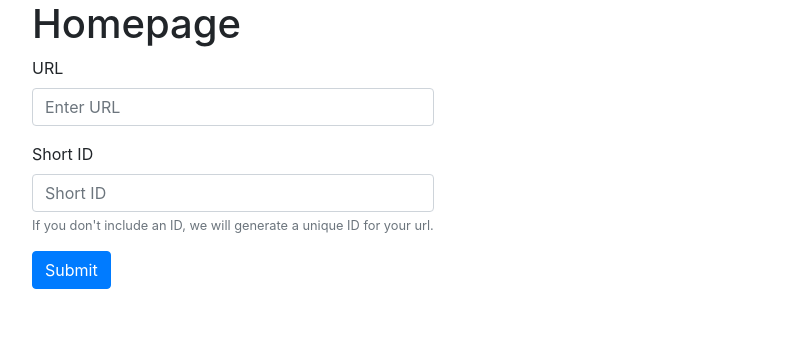
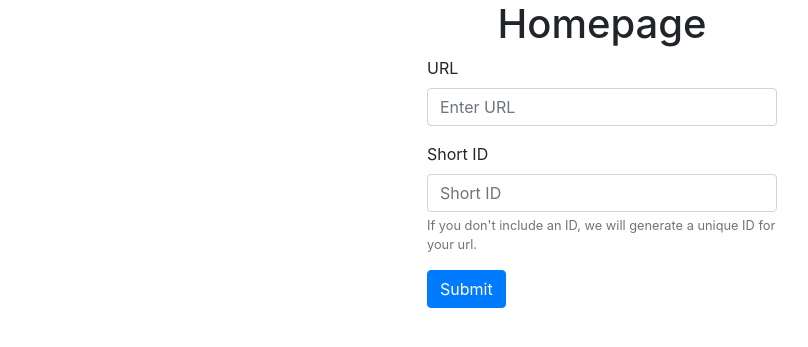
Before and after one commit to riderjensen/nodejs-url-shortner, a Node server app: page / in a window 1280 px wide. Shown: the part 56-403 px from the top of the page, without its empty margins (38-846 px from the left). Run offline with Node 20, Linux system fonts and the light colour scheme; some libraries are stand-ins or nearby versions.

Commit message:
minor style changes

```diff
--- a/public/js/index.js
+++ b/public/js/index.js
@@ -30,7 +30,7 @@ function fetchInfo() {
 	}).then(response => {
 		return response.json();
 	}).then(myJson => {
-		console.log(myJson.resp);
+		console.log(myJson);
 		document.getElementById('cardTitle').innerHTML = `<a target="_blank" href="/${myJson.resp.shortId}">${myJson.resp.shortId}</a>`;
 	}).catch(err => console.log(err));
 
--- a/src/views/admin.ejs
+++ b/src/views/admin.ejs
@@ -29,10 +29,11 @@
 	</nav>
 	<div class="container">
 		<div class="row">
-			<div class="col-xs-12">
+			<div class="col-xs-12 col-md-4"></div>
+			<div class="col-xs-12 col-md-4">
 				<h1>Admin area</h1>
 				<% for(var i=0; i<resp.length; i++) {%>
-				<div class="card" style="width: 18rem;">
+				<div class="card" style="width: 10%">
 					<div class="card-body">
 						<h5 class="card-title">ID: <%= resp[i].shortId%></h5>
 						<p class="card-text">URL: <%= resp[i].url%></p>
@@ -42,6 +43,7 @@
 				</div>
 				<% } %>
 			</div>
+			<div class="col-xs-12 col-md-4"></div>
 		</div>
 
 	</div>
--- a/src/views/index.ejs
+++ b/src/views/index.ejs
@@ -29,8 +29,9 @@
 	</nav>
 	<div class="container">
 		<div class="row">
-			<div class="col-xs-12">
-				<h1>Homepage</h1>
+			<div class="col-xs-12 col-md-4"></div>
+			<div class="col-xs-12 col-md-4">
+				<h1 class="text-center">Homepage</h1>
 				<form>
 					<div class="form-group">
 						<label for="expURL">URL</label>
@@ -48,12 +49,10 @@
 					</div>
 					<button type="submit" class="btn btn-primary" id="submitButton">Submit</button>
 				</form>
+				<br />
+				<h5 class="card-title text-center" id="cardTitle"></h5>
 			</div>
-		</div>
-		<div class="row">
-			<div class="col-xs-12">
-				<h5 class="card-title" id="cardTitle"></h5>
-			</div>
+			<div class="col-xs-12 col-md-4"></div>
 		</div>
 	</div>
 	<script src="/js/bootstrap.js"></script>
```
